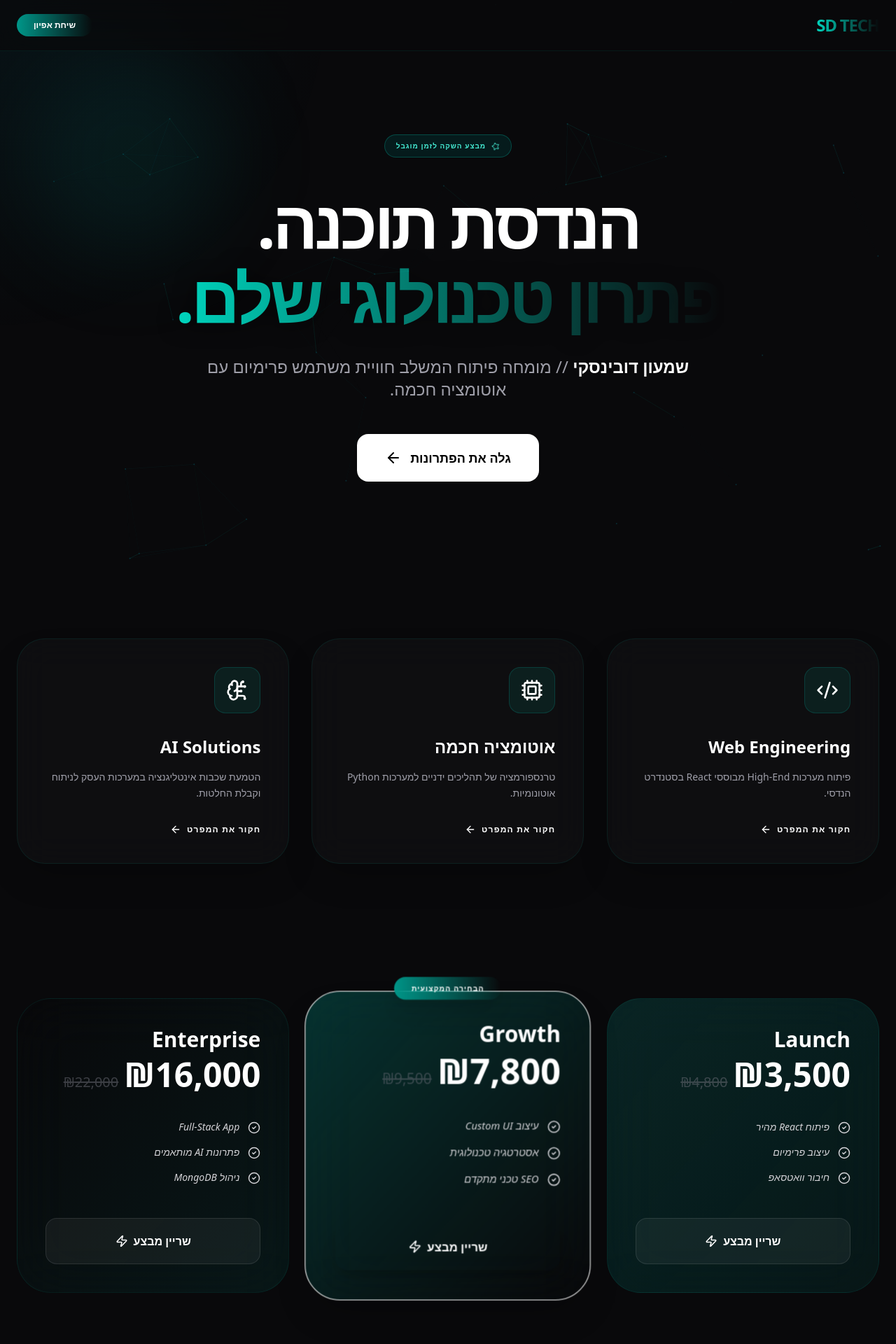
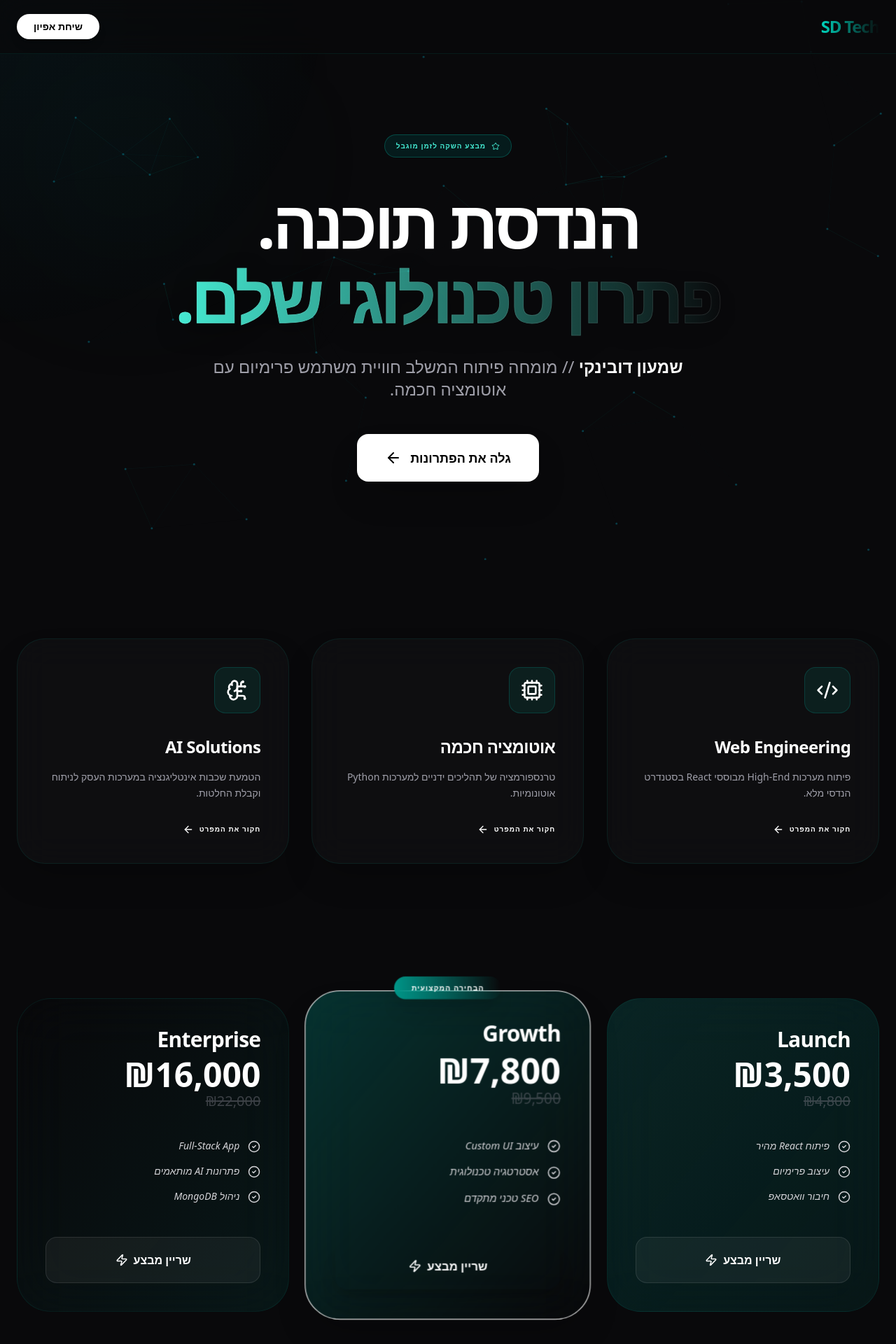
Before and after one commit to shimi-dubinky/sd-tech-studio, a React (Vite) app: page / in a window 1280 px wide. Shown: the top 1920 px of the page at 70% size. Built offline with nearby package versions, Linux system fonts and the light colour scheme.

Commit message:
Final Fix: Correct spelling for Shimon Dubinsky and sharp Hero typography

```diff
--- a/src/App.jsx
+++ b/src/App.jsx
@@ -1,5 +1,5 @@
 import React, { useState, useEffect } from 'react';
-import { motion, useScroll, useTransform } from 'framer-motion';
+import { motion, useScroll, useTransform, AnimatePresence } from 'framer-motion';
 import {
   ArrowLeft, Star, MessageCircle, BrainCircuit,
   Code2, Cpu, CheckCircle2, Mail, Zap, Rocket, Sparkles
@@ -32,11 +32,11 @@ export default function App() {
   const services = [
     {
       icon: Code2, title: "Web Engineering",
-      text: "פיתוח מערכות High-End מבוססי React בסטנדרט הנדסי.",
+      text: "פיתוח מערכות High-End מבוססי React בסטנדרט הנדסי מלא.",
       fullDescription: "אנחנו בונים תשתית דיגיטלית חזקה מבוססת SPA המבטיחה מהירות טעינה אפסית וארכיטקטורה המאפשרת גדילה עסקית עתידית.",
       examples: [
-        { name: "Corporate Image Systems", desc: "אתרי תדמית יוקרתיים הכוללים מיתוג טכנולוגי וביצועי Lighthouse מקסימליים." },
-        { name: "Single Page Applications", desc: "ממשקי משתמש מהירים ללא ריענון דף, מבוססי Vite & React לחוויית גלישה רציפה." },
+        { name: "Image Systems", desc: "אתרי תדמית יוקרתיים הכוללים מיתוג טכנולוגי וביצועי Lighthouse מקסימליים." },
+        { name: "Advanced SPAs", desc: "ממשקי משתמש מהירים ללא ריענון דף, מבוססי Vite & React." },
         { name: "API Integration", desc: "חיבור עמוק ומאובטח של האתר למערכות חיצוניות, מסדי נתונים ו-CRM ארגוניים." }
       ]
     },
@@ -46,7 +46,7 @@ export default function App() {
       fullDescription: "שחרור משאבים קריטיים בעסק על ידי החלפת משימות רפטיטיביות בבוטים חכמים וסקריפטים שעובדים 24/7.",
       examples: [
         { name: "Lead Flow Automation", desc: "חיבור מיידי בין דפי נחיתה ומקורות פרסום ל-CRM ולוואטסאפ בזמן אמת." },
-        { name: "Data Processing Bots", desc: "עיבוד וניתוח קבצי דאטה גדולים והפקת תובנות אוטומטיות ישירות למייל." }
+        { name: "Data Processing Bots", desc: "עיבוד וניתוח קבצי דאטה גדולים והפקת תובנות אוטומטיות." }
       ]
     },
     {
@@ -55,7 +55,7 @@ export default function App() {
       fullDescription: "שימוש בטכנולוגיות LLM מתקדמות כדי להפוך את המידע העסקי שלך לכלי עבודה חכם שמבין הקשר ומנתח במקומך.",
       examples: [
         { name: "Custom RAG Chatbots", desc: "מנוע AI שמכיר את מסמכי העסק שלך ועונה ללקוחות בדיוק לפי הנהלים שלך." },
-        { name: "חילוץ מידע ממסמכים", desc: "קריאה אוטומטית של קבצי PDF והפיכתם לנתונים דיגיטליים מסודרים בתוך שניות." }
+        { name: "חילוץ מידע מ-PDF", desc: "קריאה אוטומטית של מסמכים והפיכתם לנתונים דיגיטליים מסודרים בתוך שניות." }
       ]
     }
   ];
@@ -81,41 +81,52 @@ export default function App() {
         <Particles id="tsparticles" className="absolute inset-0 z-0" options={{
           fpsLimit: 60, particles: {
             color: { value: "#06b6d4" }, links: { color: "#0d9488", distance: 150, enable: true, opacity: 0.1 },
-            move: { enable: true, speed: 0.8 }, number: { value: 40 }, opacity: { value: 0.2 }, size: { value: 1 }
+            move: { enable: true, speed: 0.8 }, number: { value: 45 }, opacity: { value: 0.3 }, size: { value: 1.5 }
           }
         }} />
       )}
 
-      {/* Blobs לאפקט במובייל */}
-      <div className="absolute top-20 left-10 w-72 h-72 bg-teal-600/10 rounded-full blur-3xl animate-blob"></div>
-      <div className="absolute bottom-40 right-10 w-80 h-80 bg-electricBlue-600/10 rounded-full blur-3xl animate-blob" style={{animationDelay: '2s'}}></div>
+      {/* Blobs נושמים - מוחלשים משמעותית כדי לא להפריע לטקסט */}
+      <div className="absolute top-20 left-10 w-72 h-72 bg-teal-600/5 rounded-full blur-[120px] animate-blob pointer-events-none"></div>
+      <div className="absolute bottom-40 right-10 w-80 h-80 bg-electricBlue-600/5 rounded-full blur-[140px] animate-blob pointer-events-none" style={{animationDelay: '2s'}}></div>
 
+      {/* הילת עכבר - רק בדסקטופ */}
       <div className="pointer-events-none fixed inset-0 z-30 opacity-40 transition-opacity duration-500 hidden md:block"
-        style={{ background: `radial-gradient(600px at ${mousePosition.x}px ${mousePosition.y}px, rgba(6, 182, 212, 0.15), transparent 80%)` }}
+        style={{ background: `radial-gradient(600px at ${mousePosition.x}px ${mousePosition.y}px, rgba(6, 182, 212, 0.12), transparent 80%)` }}
       />
 
       <nav className="fixed top-0 w-full z-50 backdrop-blur-xl bg-zinc-950/70 border-b border-teal-500/10 py-5 px-6">
         <div className="max-w-7xl mx-auto flex justify-between items-center">
-          <div className="text-2xl font-black tracking-tighter uppercase"><span className="bg-gradient-to-r from-teal-400 to-electricBlue-400 bg-clip-text text-transparent">SD Tech</span></div>
-          <a href={baseWhatsapp} target="_blank" rel="noopener noreferrer" className="bg-gradient-to-r from-teal-600 to-electricBlue-600 px-6 py-2 rounded-full text-xs font-bold">שיחת אפיון</a>
+          <div className="text-2xl font-black tracking-tighter cursor-default">
+            <span className="bg-gradient-to-r from-teal-400 to-electricBlue-400 bg-clip-text text-transparent">SD Tech</span>
+          </div>
+          <a href={baseWhatsapp} target="_blank" rel="noopener noreferrer"
+             className="bg-white text-black px-6 py-2 rounded-full text-sm font-bold shadow-lg hover:bg-teal-50 transition-all">
+             שיחת אפיון
+          </a>
         </div>
       </nav>
 
       <motion.section style={{ opacity: heroOpacity }} className="relative pt-48 pb-32 px-6 text-center z-10">
-        <Tilt tiltMaxAngleX={5} tiltMaxAngleY={5} className="max-w-5xl mx-auto">
+        <Tilt tiltMaxAngleX={3} tiltMaxAngleY={3} className="max-w-5xl mx-auto">
           <div className="inline-flex items-center gap-2 px-4 py-2 rounded-full bg-teal-950/50 border border-teal-500/30 text-teal-300 text-[10px] font-bold tracking-widest uppercase mb-10 backdrop-blur-md">
-            <Star size={12} className="animate-spin" /> מבצע השקה לזמן מוגבל
+            <Star size={12} className="text-electricBlue-400 animate-pulse" /> מבצע השקה לזמן מוגבל
           </div>
-          <h1 className="text-5xl md:text-8xl font-black mb-8 leading-[1.1] tracking-tighter">
+          <h1 className="text-5xl md:text-8xl font-black mb-8 leading-[1.1] tracking-tighter text-white">
             הנדסת תוכנה.<br />
-            <span className="bg-gradient-to-r from-teal-400 via-electricBlue-400 to-fieryOrange-400 bg-clip-text text-transparent drop-shadow-[0_2px_15px_rgba(0,0,0,0.8)]">
+            {/* פתרון "מסגרת קבועה לאותיות" להפרדה מושלמת מהרקע */}
+            <span className="bg-gradient-to-r from-teal-300 via-electricBlue-300 to-electricBlue-400 bg-clip-text text-transparent px-2"
+                  style={{
+                    WebkitTextStroke: '1px rgba(255,255,255,0.1)',
+                    filter: 'drop-shadow(0 10px 15px rgba(0,0,0,0.5))'
+                  }}>
              פתרון טכנולוגי שלם.
             </span>
           </h1>
           <p className="text-zinc-400 text-lg md:text-2xl max-w-3xl mx-auto mb-12 font-light">
-            <span className="text-white font-bold">שמעון דובינסקי</span> // מומחה פיתוח המשלב חוויית משתמש פרימיום עם אוטומציה חכמה.
+            <span className="text-white font-bold">שמעון דובינקי</span> // מומחה פיתוח המשלב חוויית משתמש פרימיום עם אוטומציה חכמה.
           </p>
-          <a href="#pricing" className="bg-white text-black px-10 py-5 rounded-2xl font-bold text-lg hover:bg-teal-50 transition-all inline-flex items-center gap-3">גלה את הפתרונות <ArrowLeft /></a>
+          <a href="#pricing" className="bg-white text-black px-10 py-5 rounded-2xl font-bold text-lg hover:bg-teal-50 transition-all inline-flex items-center gap-3 shadow-2xl">גלה את הפתרונות <ArrowLeft /></a>
         </Tilt>
       </motion.section>
 
@@ -125,9 +136,9 @@ export default function App() {
             <Tilt key={i} tiltMaxAngleX={8} tiltMaxAngleY={8} scale={1.02}>
               <div onClick={() => setSelectedService(s)} className="h-full p-10 rounded-[2.5rem] border border-teal-500/10 bg-zinc-900/40 backdrop-blur-xl hover:border-electricBlue-500/40 transition-all cursor-pointer group shadow-2xl">
                 <div className="inline-flex p-4 bg-teal-500/10 rounded-2xl mb-8 border border-teal-500/20"><s.icon className="text-electricBlue-400" size={32} /></div>
-                <h3 className="text-2xl font-black mb-4 text-white">{s.title}</h3>
+                <h3 className="text-2xl font-black mb-4 text-white tracking-tight">{s.title}</h3>
                 <p className="text-zinc-400 mb-8 font-light text-sm leading-relaxed">{s.text}</p>
-                <div className="flex items-center gap-2 text-electricBlue-400 font-bold text-xs tracking-widest uppercase">חקור את המפרט <ArrowLeft size={16} /></div>
+                <div className="flex items-center gap-2 text-electricBlue-400 font-bold text-[10px] tracking-widest uppercase">חקור את המפרט <ArrowLeft size={16} /></div>
               </div>
             </Tilt>
           ))}
@@ -141,10 +152,10 @@ export default function App() {
             return (
               <div key={i} className={`relative p-10 rounded-[3rem] bg-gradient-to-br ${p.gradient} backdrop-blur-2xl flex flex-col border ${p.recommended ? 'border-electricBlue-500/50 shadow-2xl md:scale-105 z-20' : 'border-teal-500/10'} transition-all`}>
                 {p.recommended && <div className="absolute -top-5 left-1/2 -translate-x-1/2 bg-gradient-to-r from-teal-600 to-electricBlue-600 text-white px-6 py-2 rounded-full text-[10px] font-bold uppercase tracking-widest shadow-xl">הבחירה המקצועית</div>}
-                <h3 className="text-3xl font-black mb-2">{p.title}</h3>
-                <div className="flex flex-col sm:flex-row sm:items-baseline gap-2 mb-10">
-                  <span className="text-5xl font-black">₪{p.price}</span>
-                  <span className="text-xl text-zinc-500 line-through opacity-50">₪{p.oldPrice}</span>
+                <h3 className="text-3xl font-black mb-2 tracking-tight">{p.title}</h3>
+                <div className="flex flex-col mb-10">
+                  <span className="text-5xl font-black text-white">₪{p.price}</span>
+                  <span className="text-xl text-zinc-500 line-through opacity-50 font-light">₪{p.oldPrice}</span>
                 </div>
                 <ul className="space-y-4 mb-12 flex-grow">
                   {p.features.map((f, idx) => (
@@ -159,7 +170,7 @@ export default function App() {
       </section>
 
       <footer className="py-20 text-center relative z-10 border-t border-teal-900/30">
-        <p className="text-xs font-mono text-zinc-600 uppercase tracking-[0.3em]">© {new Date().getFullYear()} Shimon Dubinsky // Engineered Solutions</p>
+        <p className="text-[10px] font-mono text-zinc-600 uppercase tracking-[0.4em]">© {new Date().getFullYear()} Shimon Dubinky // Digital Engineering Solutions</p>
       </footer>
 
       <ServiceModal isOpen={!!selectedService} onClose={() => setSelectedService(null)} service={selectedService} />
--- a/tailwind.config.js
+++ b/tailwind.config.js
@@ -7,21 +7,24 @@ export default {
   theme: {
     extend: {
       colors: {
-        teal: { 400: '#2dd4bf', 500: '#14b8a6', 600: '#0d9488', 900: '#134e4a' },
-        electricBlue: { 400: '#22d3ee', 500: '#06b6d4', 600: '#0891b2' },
+        teal: { 300: '#5eead4', 400: '#2dd4bf', 500: '#14b8a6', 600: '#0d9488', 900: '#134e4a' },
+        electricBlue: { 300: '#7dd3fc', 400: '#22d3ee', 500: '#06b6d4', 600: '#0891b2' },
         fieryOrange: { 500: '#f97316', 600: '#ea580c' }
       },
       animation: {
-        'blob': 'blob 7s infinite',
-        'pulse-slow': 'pulse 4s cubic-bezier(0.4, 0, 0.6, 1) infinite',
+        'blob': 'blob 12s infinite alternate', // איטי יותר ויותר "נושם"
+        'pulse-slow': 'pulse 6s cubic-bezier(0.4, 0, 0.6, 1) infinite',
       },
       keyframes: {
         blob: {
-          '0%': { transform: 'translate(0px, 0px) scale(1)' },
-          '33%': { transform: 'translate(30px, -50px) scale(1.1)' },
-          '66%': { transform: 'translate(-20px, 20px) scale(0.9)' },
-          '100%': { transform: 'translate(0px, 0px) scale(1)' },
+          '0%': { transform: 'translate(0px, 0px) scale(1)', opacity: 0.2 },
+          '50%': { transform: 'translate(20px, -30px) scale(1.1)', opacity: 0.4 },
+          '100%': { transform: 'translate(-20px, 20px) scale(0.9)', opacity: 0.2 },
         }
+      },
+      // התיקון הקריטי: הילת ניאון במקום צל שחור
+      dropShadow: {
+        'neon-glow': '0 0 25px rgba(45, 212, 191, 0.5)', // Teal glow
       }
     },
   },
```
Also changed, not shown: src/ServiceModal.jsx (+7 -7 lines).
